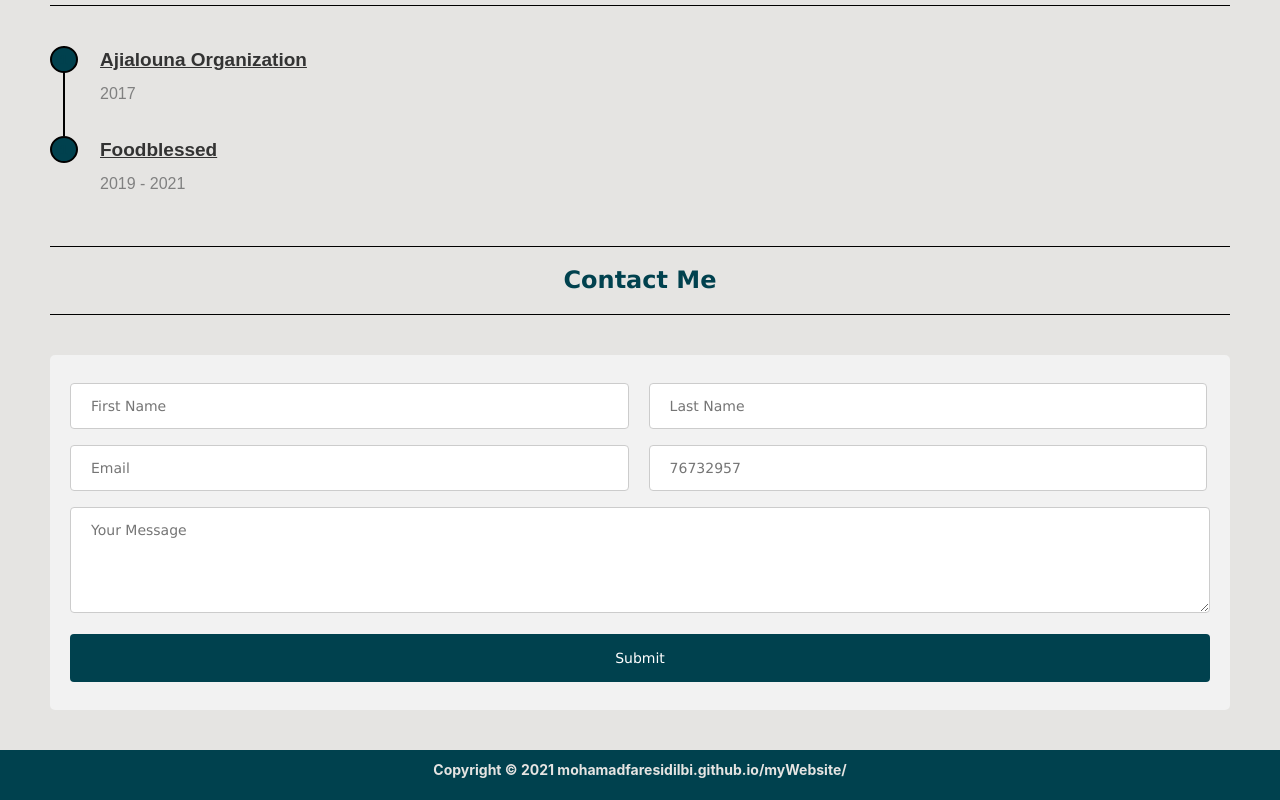
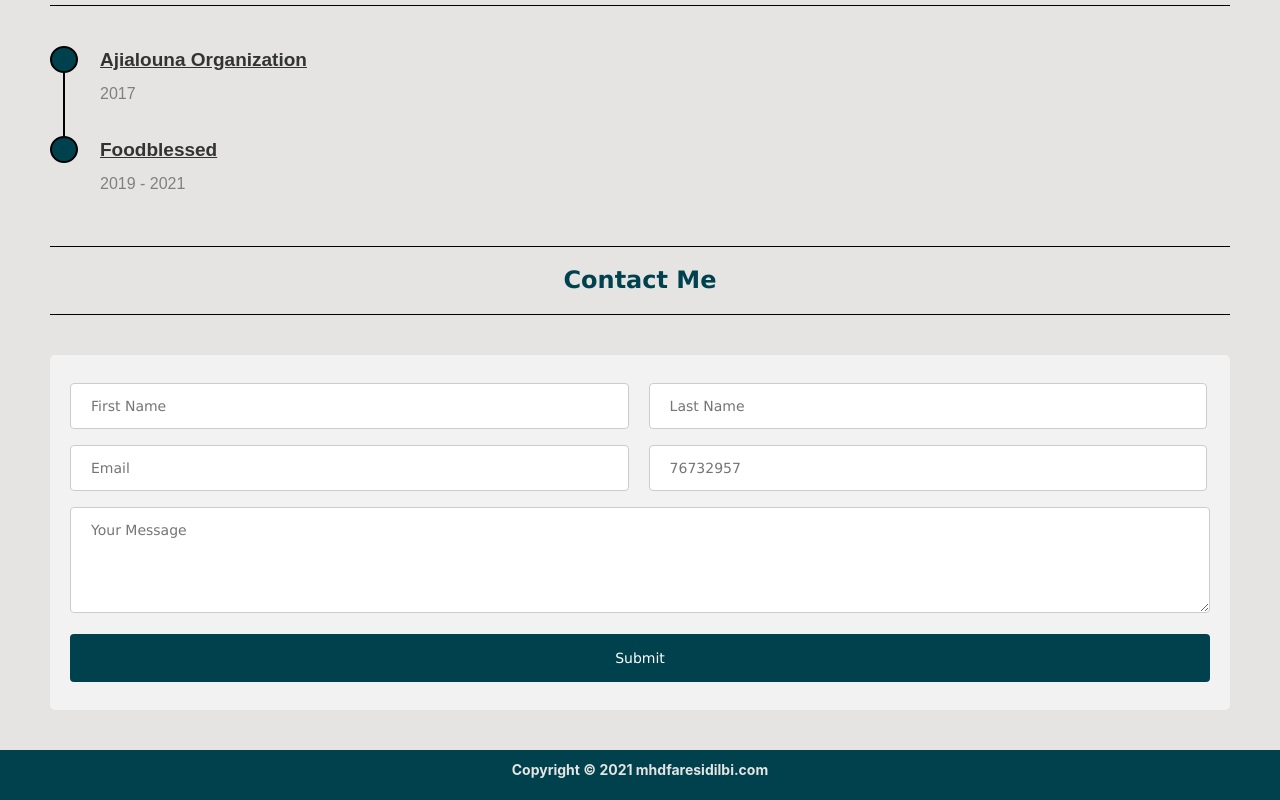
Before and after one commit to mohamadfaresidilbi/fares-idilbi, a React (Create React App) app: page / in a window 1280 px wide. Shown: the part 2133-2933 px from the top of the page. Built offline with nearby package versions, Linux system fonts and the light colour scheme.

Commit message:
updated website

```diff
--- a/src/Comp/Footer.jsx
+++ b/src/Comp/Footer.jsx
@@ -6,7 +6,7 @@ function Footer() {
     return (
     <footer>
         <div class="my-footer">
-            <p class="footer-content"><b> Copyright © {y} mohamadfaresidilbi.github.io/myWebsite/</b></p>
+            <p class="footer-content"><b> Copyright © {y} mhdfaresidilbi.com</b></p>
         </div>
     </footer>
 
```
